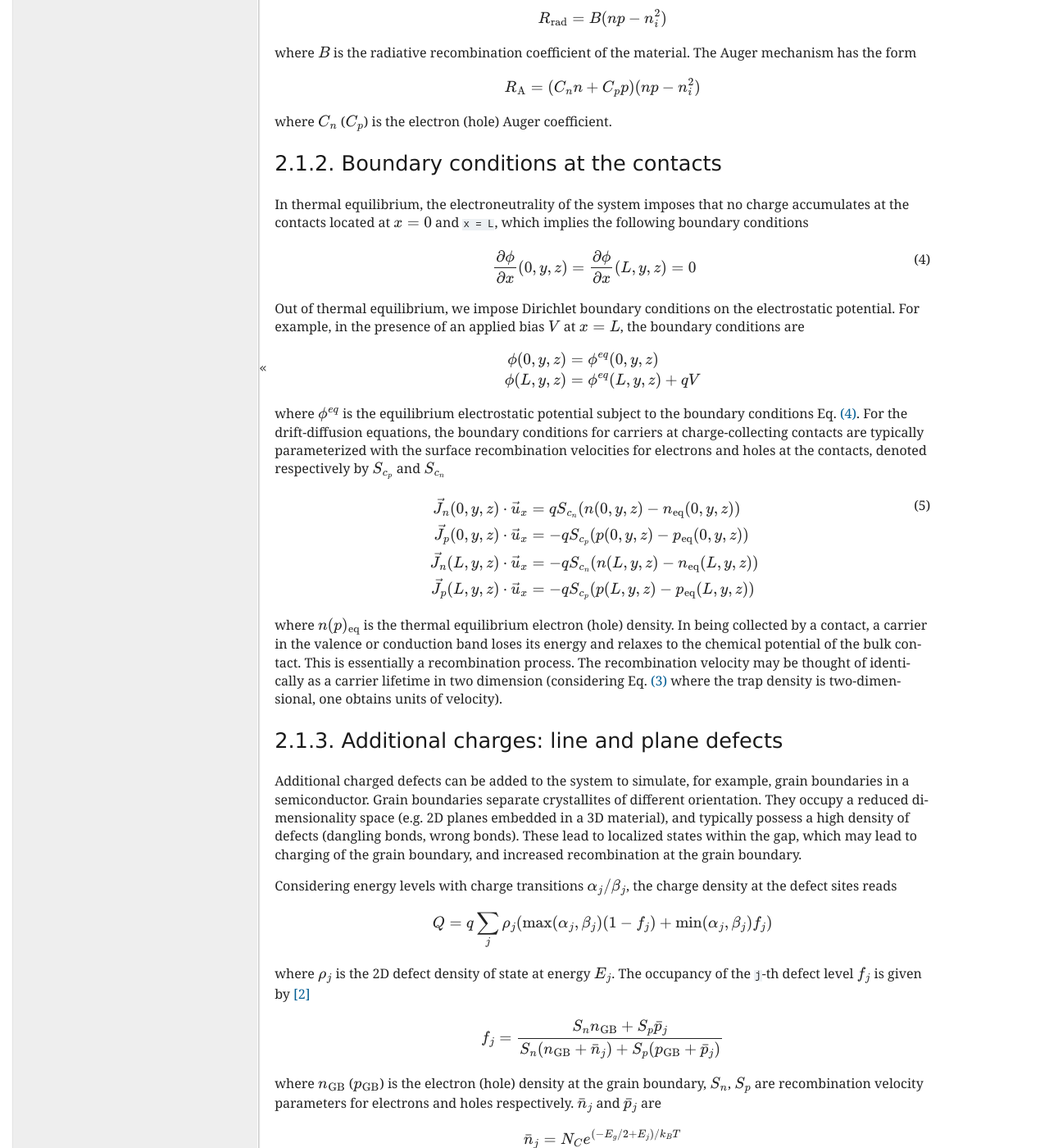
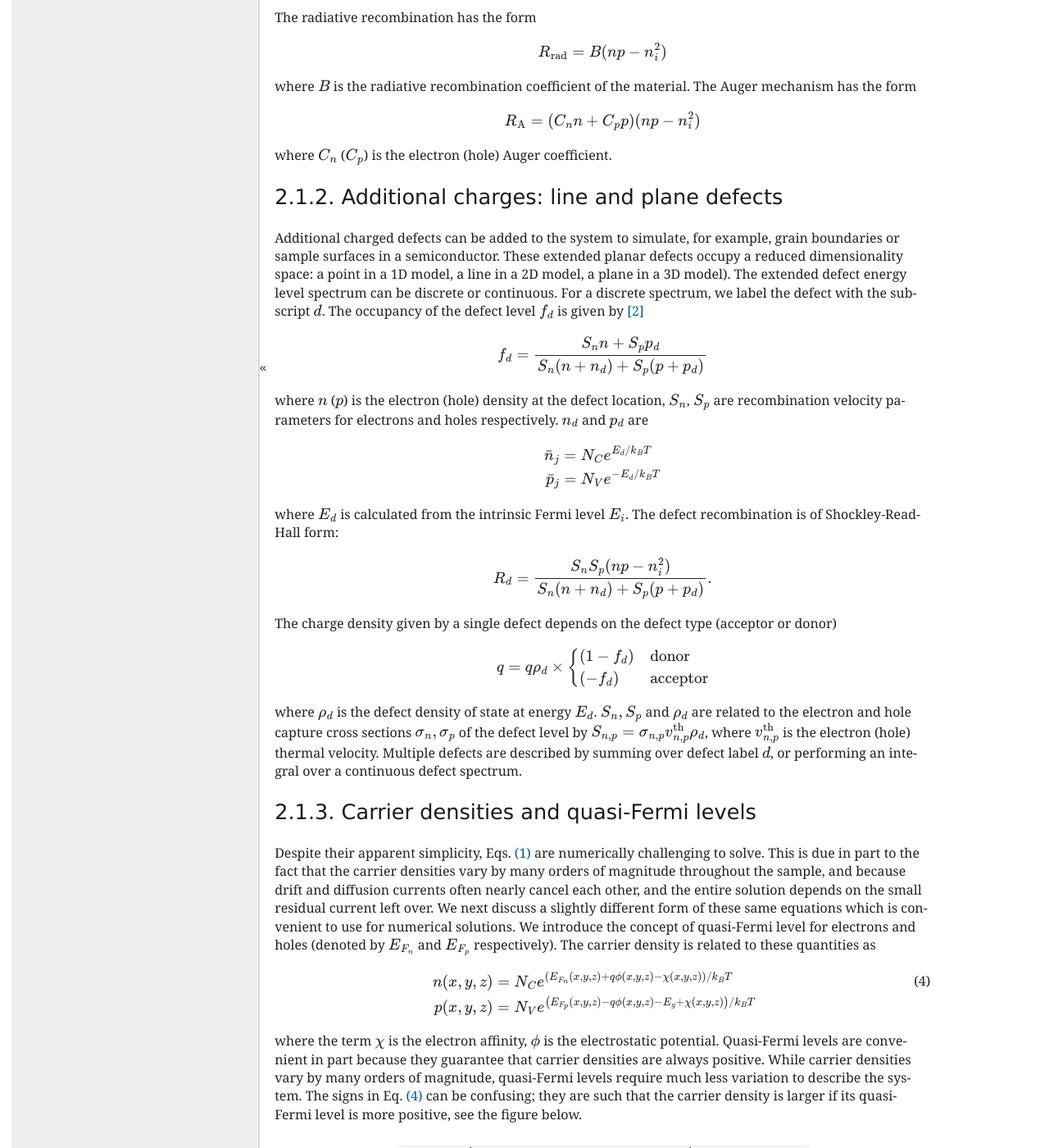
Before and after one commit to usnistgov/sesame, a Sphinx documentation site: the page built from doc/tutorial/intro.rst, in a window 1280 px wide and 1400 px high, scrolled down 1998 px. Shown: the whole window at 82% size. Built offline with Sphinx 7.4.7, drawn with Linux system fonts in a browser that asks for light colours; formulas are drawn with MathJax 3; cross-references to code outside the pages are shown as plain code; some of the changed text lies outside the part shown.

Commit message:
rewrote parts of the physical model section of the doc

```diff
--- a/doc/tutorial/intro.rst
+++ b/doc/tutorial/intro.rst
@@ -8,7 +8,7 @@
 .................................
 
 Our model system is shown below. It is a semiconductor device connected to two
-contacts in :math:`x=0` and :math:`x=L` (where :math:`L` is the length of
+contacts at :math:`x=0` and :math:`x=L` (where :math:`L` is the length of
 the device in the :math:`x`-direction). The doped regions are drawn for the
 example only, any doping profile can be considered.
 
@@ -22,7 +22,7 @@
 .. math::
    \vec{\nabla}\cdot \vec{J}_n &= -q(G-R)\\
    \vec{\nabla}\cdot \vec{J}_p &= q(G-R)\\
-   \Delta \phi &= \frac{\rho}{\epsilon\epsilon_0}
+   \vec{\nabla}\cdot (\vec{\nabla} \epsilon\epsilon_0 \phi) &= \rho
    :label: ddp
 
 with the currents
@@ -50,21 +50,25 @@
 
    \widetilde{\vec{\nabla}} \cdot \left(-\bar p \widetilde{\vec{\nabla}}\bar \phi - \widetilde{\vec{\nabla}}\bar p \right) &= -\bar U
 
-   \widetilde{\Delta} \bar \phi &= \frac{\bar n - \bar p}{\epsilon}
+   \widetilde{\vec{\nabla}} \cdot (\epsilon \vec{\nabla} \bar \phi) &= \bar n - \bar p
 
-where :math:`\widetilde{\vec{\nabla}}` is the dimensionless spatial first derivative
-operator, :math:`\widetilde{\Delta}` is the dimensionless Laplacian and
-the dimensionless variables are
+where :math:`\widetilde{\vec{\nabla}}` is the dimensionless spatial first
+derivative operator, and the dimensionless variables are
 
 .. math::
-   \bar \phi &= \frac{e\phi}{k_BT}\\
+   \bar \phi &= \frac{q\phi}{k_BT}\\
    \bar n &= n/N \\
    \bar p &= p/N \\
    \bar U &= \frac{U \lambda^2}{ND} \\
    \bar t &= t \frac{q\mu N}{\epsilon_0} \\
-   \bar J_{n,p} &= J_{n,p} \frac{qD_{n,p}N}{\lambda}
+   \bar J_{n,p} &= J_{n,p} \frac{qDN}{\lambda}
 
-We suppose that the recombination is through three mechanisms:
+with :math:`D=k_BT\mu/q` a diffusion coefficient corresponding to our choice of
+scaling for the mobility :math:`\mu=1~\mathrm{cm^2/(V\cdot s)}`. See the
+:func:`~sesame.builder.Scaling` class for the implementation of these scalings.
+
+
+We suppose that the bulk recombination is through three mechanisms:
 Shockley-Read-Hall, radiative and Auger.  Unlike the defect-mediated
 recombination, radiative and Auger processes are respectively second and third
 order in charge density. For this reason they become more important at higher
@@ -77,9 +81,12 @@
 .. math::
    R_{\rm SRH} = \frac{np - n_i^2}{\tau_p(n+n_1) + \tau_n(p+p_1)}
 
-where :math:`n^2_i = N_C N_V e^{-E_g/k_BT}, n_1 = N_C e^{-(E_C - E_T) /k_BT} ,
-p_1 = N_V e^{- (E_T - E_V) /k_BT}`, where :math:`E_T` is the
-energy level of the trap state. The above can be derived on very general grounds
+where :math:`n^2_i = N_C N_V e^{-E_g/k_BT}, n_1 = n_i e^{E_T /k_BT} ,
+p_1 = n_i e^{- E_T /k_BT}`, where :math:`E_T` is the
+energy level of the trap state, :math:`N_C` (:math:`N_V`) is the conduction (valence) band effective density of
+states. The equilibrium Fermi energy at which
+:math:`n=p=n_i` is the intrinsic energy level :math:`E_i`.
+The above can be derived on very general grounds
 (see Ref. [1]_, page 34). :math:`\tau_{n,(p)}` is the bulk lifetime for
 electrons (holes). It is given by
 
@@ -105,122 +112,79 @@
 
 where :math:`C_n` (:math:`C_p`) is the electron (hole) Auger coefficient.
 
-Boundary conditions at the contacts
-...................................
-In thermal equilibrium, the electroneutrality of the system imposes that no
-charge accumulates at the contacts located at :math:`x=0` and `x = L`, which
-implies the following boundary conditions
+Additional charges: line and plane defects
+............................................
+
+Additional charged defects can be added to the system to simulate, for example,
+grain boundaries or sample surfaces in a semiconductor. These extended planar
+defects occupy a reduced dimensionality space: a point in a 1D model, a line in
+a 2D model, a plane in a 3D model). The extended defect energy level spectrum
+can be discrete or continuous. For a discrete spectrum, we label the defect with
+the subscript :math:`d`. The occupancy of the defect level :math:`f_d` is given
+by [2]_
 
 .. math::
-   \frac{\partial \phi}{\partial x}(0, y, z) = \frac{\partial \phi}{\partial x}(L, y, z) = 0
-   :label: bc1
+    f_d = \frac{S_n n + S_p p_d}{S_n(n+n_d) + S_p(p+p_d)}
 
-Out of thermal equilibrium, we impose Dirichlet boundary conditions on the
-electrostatic potential. For example, in the presence of an applied bias
-:math:`V` at :math:`x=L`, the boundary conditions are
+where :math:`n` (:math:`p`) is the electron (hole) density at the
+defect location, :math:`S_n`, :math:`S_p` are recombination velocity parameters
+for electrons and holes respectively. :math:`n_d` and :math:`p_d` are
 
 .. math::
-   \phi(0, y, z) &= \phi^{eq}(0,y,z)\\
-   \phi(L, y, z) &= \phi^{eq}(L,y,z) + qV
+   \bar n_j &= N_C e^{E_d/k_BT}\\
+   \bar p_j &= N_V e^{- E_d/k_BT}
 
-where :math:`\phi^{eq}` is the equilibrium electrostatic potential subject to
-the boundary conditions Eq. :eq:`bc1`.
-For the drift-diffusion equations, the boundary conditions for carriers at
-charge-collecting contacts are typically parameterized with the
-surface recombination velocities for electrons and holes at the contacts,
-denoted respectively by :math:`S_{c_p}` and :math:`S_{c_n}`
+where :math:`E_d` is calculated from the intrinsic Fermi level :math:`E_i`.
+The defect recombination is of Shockley-Read-Hall form:
 
 .. math::
-   \vec{J}_n(0,y,z) \cdot \vec{u}_x &= qS_{c_n} (n(0,y,z) - n_{\rm eq}(0,y,z))\\
-   \vec{J}_p(0,y,z) \cdot \vec{u}_x &= -qS_{c_p} (p(0,y,z) - p_{\rm eq}(0,y,z))\\
-   \vec{J}_n(L,y,z) \cdot \vec{u}_x &= -qS_{c_n} (n(L,y,z) - n_{\rm eq}(L,y,z))\\
-   \vec{J}_p(L,y,z) \cdot \vec{u}_x &= -qS_{c_p} (p(L,y,z) - p_{\rm eq}(L,y,z))\\
-   :label: BCs
+   R_d = \frac{S_nS_p(n p - n_i^2)}{S_n(n + n_d) + S_p(p + p_d)}.
 
-where :math:`n(p)_{\rm eq}` is the thermal equilibrium electron (hole) density.
-In being collected by a contact, a carrier in the valence or conduction band
-loses its energy and relaxes to the chemical potential of the bulk contact.
-This is essentially a recombination process. The recombination velocity may be
-thought of identically as a carrier lifetime in two dimension (considering
-Eq. :eq:`tau` where the trap density is two-dimensional, one obtains units of
-velocity).
-
-Additional charges: line and plane defects
-............................................
-Additional charged defects can be added to the system to simulate, for example,
-grain boundaries in a semiconductor. Grain boundaries separate crystallites of
-different orientation. They occupy a reduced dimensionality space (e.g. 2D
-planes embedded in a 3D material), and typically possess a high density of
-defects (dangling bonds, wrong bonds). These lead to localized states
-within the gap, which may lead to charging of the grain boundary, and increased
-recombination at the grain boundary.
-
-Considering energy levels with charge transitions :math:`\alpha_j/\beta_j`, the
-charge density at the defect sites reads
+The charge density given by a single defect depends on the defect type (acceptor
+or donor)
 
 .. math::
-    Q = q\sum_j \rho_j (\mathrm{max}(\alpha_j, \beta_j) (1-f_j) + \mathrm{min}(\alpha_j, \beta_j) f_j)
+   q = q\rho_d \times \left\{
+    \begin{array}{ll}
+        (1-f_d) & \mbox{donor} \\
+        (-f_d) & \mbox{acceptor}
+    \end{array}
+    \right.
 
-where :math:`\rho_j` is the 2D defect density of state at energy :math:`E_j`.
-The occupancy of the `j`-th defect level :math:`f_j` is given by [2]_
+where :math:`\rho_d` is the defect density of state at energy :math:`E_d`.
+:math:`S_n, S_p` and :math:`\rho_d` are related to the electron and hole capture
+cross sections :math:`\sigma_n, \sigma_p` of the defect level by :math:`S_{n,p}
+= \sigma_{n,p}v^{\rm th}_{n,p}\rho_d`, where :math:`v^{\rm th}_{n,p}` is the
+electron (hole) thermal velocity.
+Multiple defects are described by summing over defect label :math:`d`, or
+performing an integral over a continuous defect spectrum.
 
-.. math::
-    f_j = \frac{S_n n_{\rm GB} + S_p \bar p_j}{S_n(n_{\rm GB}+\bar n_j) + S_p(p_{\rm GB}+\bar p_j)}
-
-where :math:`n_{\rm GB}` (:math:`p_{\rm GB}`) is the electron (hole) density at the
-grain boundary, :math:`S_n`, :math:`S_p` are recombination velocity parameters for electrons
-and holes respectively. :math:`\bar n_j` and :math:`\bar p_j` are
-
-.. math::
-   \bar n_j &= N_C e^{\left(-E_g/2 + E_j\right)/k_BT}\\
-   \bar p_j &= N_V e^{(-E_g/2 - E_j)/k_BT}
-
-where :math:`E_j` is calculated from midgap, :math:`N_C`
-(:math:`N_V`) is the conduction (valence) band effective density of states.
-
-
-The increased recombination at the grain boundary is included by an additional
-recombination term :math:`R_{\rm GB}` at the grain boundary core
-
-.. math::
-   R_{\rm GB} = \sum_j \frac{S_nS_p(n_{\rm GB} p_{\rm GB} - n_i^2)}
-   {S_n(n_{\rm GB} + \bar n_j) + S_p(p_{\rm GB} + \bar p_j)}
-
-Embedding a two-dimensional density into the three-dimensional model is formally
-accomplished with the use of a delta function. Numerically, the two-dimensional
-defect densities of states and the surface recombination velocities are divided
-by the size of the discretized grid :math:`dl` at the position of the plane, and along
-the direction normal to the plane.
 
 
 Carrier densities and quasi-Fermi levels
 ........................................
-
-Despite their apparent simplicity, Eqs. :eq:`ddp`, and the set of boundary
-conditions of the form of Eq. :eq:`BCs` are
-numerically challenging to solve. This is due in part to the fact that the
-carrier densities vary by many orders of
-magnitude throughout the sample, and because drift and diffusion currents often
-nearly cancel each other, and the
-entire solution depends on the small residual current left over. We next discuss
-a slightly different form of these
-same equations which is convenient to use for numerical solutions. We introduce
-the concept of quasi-Fermi level for
-electrons and holes (denoted by :math:`E_{F_n}` and :math:`E_{F_p}`  respectively). The carrier
-density is related to these quantities as
+Despite their apparent simplicity, Eqs. :eq:`ddp` are numerically challenging to
+solve. This is due in part to the fact that the carrier densities vary by many
+orders of magnitude throughout the sample, and because drift and diffusion
+currents often nearly cancel each other, and the entire solution depends on the
+small residual current left over. We next discuss a slightly different form of
+these same equations which is convenient to use for numerical solutions. We
+introduce the concept of quasi-Fermi level for electrons and holes (denoted by
+:math:`E_{F_n}` and :math:`E_{F_p}`  respectively). The carrier density is
+related to these quantities as
 
 .. math::
-   n(x,y,z) &= N_C e^{\left(E_{F_n}(x,y,z) + q\phi(x,y,z) - b_l\right)/k_BT}\\
-   p(x,y,z) &= N_V e^{\left(E_{F_p}(x,y,z) - q\phi(x,y,z) - E g +b_l\right)/k_BT}
+   n(x,y,z) &= N_C e^{\left(E_{F_n}(x,y,z) + q\phi(x,y,z) - \chi(x,y,z)\right)/k_BT}\\
+   p(x,y,z) &= N_V e^{\left(E_{F_p}(x,y,z) - q\phi(x,y,z) - E_g+\chi(x,y,z)\right)/k_BT}
    :label: np
 
-where the term :math:`b_l` essentially sets (or is set by) the zero of energy
-for the electrostatic potential (the default value is 0).  Quasi-Fermi levels
-are convenient in part because they guarantee that carrier densities are always
-positive. While carrier densities vary by many orders of magnitude, quasi-Fermi
-levels require much less variation to describe the system. The signs in Eq.
-:eq:`np` can be confusing; they are such that the carrier density is larger if
-its quasi-Fermi level is more positive, see the figure below.
+where the term :math:`\chi` is the electron affinity, :math:`\phi` is the
+electrostatic potential. Quasi-Fermi levels are convenient in part because they
+guarantee that carrier densities are always positive. While carrier densities
+vary by many orders of magnitude, quasi-Fermi levels require much less variation
+to describe the system. The signs in Eq.  :eq:`np` can be confusing; they are
+such that the carrier density is larger if its quasi-Fermi level is more
+positive, see the figure below.
 
 .. figure:: bands.*
    :align: center
@@ -228,8 +192,8 @@
 
    Equilibrium energy level diagrams showing the electron quasi-Fermi
    level in an n-type (p-type) semiconductor on the left (right). We chose
-   :math:`q\phi = -E_g/2` to make electron and hole quasi-Fermi levels
-   symmetric.
+   :math:`q\phi = -E_g/2` and :math:`\chi=0` to make electron and hole
+   quasi-Fermi levels symmetric.
 
 On an energy diagram, this
 means that more positive electron quasi-Fermi levels are plotted closer to the
@@ -253,6 +217,93 @@
 These relations for the currents will be used in the discretization of Eq.
 :eq:`ddp`.
 
+Boundary conditions at the contacts
+...................................
+
+Equilibrium boundary conditions
+^^^^^^^^^^^^^^^^^^^^^^^^^^^^^^^
+For a given system, Sesame first solves the equilibrium problem. In equilibrium,
+the quasi-Fermi level of electrons and holes are equal and spatially
+constant.  We choose an energy reference such that in equilibrium,
+:math:`E_{F_p} = E_{F_n} = 0`. The equilibrium problem is therefore
+reduced to a single variable :math:`\phi`. Sesame employs both
+Dirichlet and Neumann equilibrium boundary conditions
+for :math:`\phi`, which we discuss next.
+
+
+Dirichlet boundary conditions
+"""""""""""""""""""""""""""""
+Sesame uses Dirichlet boundary conditions as the
+default. This is the appropriate choice when the equilibrium charge
+density at the contacts is known *a priori*, and applies for Ohmic and ideal
+Schottky contacts. For Ohmic boundary conditions, the carrier density is assumed
+to be equal and opposite to the ionized dopant density at the contact. For an
+n-type contact with :math:`N_D` ionized donors at the :math:`x = 0` contact, Eq.
+:eq:`np` yields the expression for :math:`\phi^{eq}(x = 0)`:
+
+.. math::
+    \phi^{eq} (0,y,z) = k_BT Ln\left(N_D/N_C \right) -  \chi(0,y,z)
+
+Similar reasoning yields expressions for :math:`\phi^{eq}` for p-type doping and
+at the :math:`x = L` contact.  For Schottky contacts, we assume that the Fermi
+level at the contact is equal to the Fermi level of the metal.  This implies
+that the equilibrium electron density is :math:`N_C exp [-(\Phi_M-\chi)/k_BT]`
+where :math:`\Phi_M` is the work function of the metal contact. Eq. :eq:`np`
+then yields the expression for :math:`\phi^{eq}` (shown here for
+the :math:`x = 0` contact):
+
+.. math::
+    \phi^{eq} (0,y,z) = -\Phi_M|_{x=0 contact}
+
+An identical expression applies for the :math:`x = L` contact.
+
+Neumann boundary conditions
+"""""""""""""""""""""""""""
+Sesame also has an option for Neumann boundary conditions, where it is assumed
+that the electrostatic field at the contact vanishes:
+
+.. math::
+   \frac{\partial \phi^{eq}}{\partial x}(0, y, z) = \frac{\partial \phi^{eq}}{\partial x}(L, y, z) = 0
+   :label: bc1
+
+The equilibrium potential :math:`\phi^{eq}` determines the equilibrium
+densities :math:`n_{eq}, p_{eq}` according to Eqs. :eq:`np` with :math:`E_{F_n}
+= E_{F_p} = 0`.
+
+
+Out of equilibrium boundary conditions
+^^^^^^^^^^^^^^^^^^^^^^^^^^^^^^^^^^^^^^
+Out of thermal equilibrium, we impose Dirichlet boundary conditions on the
+electrostatic potential. For example, in the presence of an applied bias
+:math:`V` at :math:`x=L`, the boundary conditions are
+
+.. math::
+   \phi(0, y, z) &= \phi^{eq}(0,y,z)\\
+   \phi(L, y, z) &= \phi^{eq}(L,y,z) + qV
+
+
+For the drift-diffusion equations, the boundary conditions for carriers at
+charge-collecting contacts are typically parameterized with the
+surface recombination velocities for electrons and holes at the contacts,
+denoted respectively by :math:`S_{c_p}` and :math:`S_{c_n}`
+
+.. math::
+   \vec{J}_n(0,y,z) \cdot \vec{u}_x &= qS_{c_n} (n(0,y,z) - n_{\rm eq}(0,y,z))\\
+   \vec{J}_p(0,y,z) \cdot \vec{u}_x &= -qS_{c_p} (p(0,y,z) - p_{\rm eq}(0,y,z))\\
+   \vec{J}_n(L,y,z) \cdot \vec{u}_x &= -qS_{c_n} (n(L,y,z) - n_{\rm eq}(L,y,z))\\
+   \vec{J}_p(L,y,z) \cdot \vec{u}_x &= -qS_{c_p} (p(L,y,z) - p_{\rm eq}(L,y,z))\\
+   :label: BCs
+
+where :math:`n(p)_{\rm eq}` is the thermal equilibrium electron (hole) density.
+In being collected by a contact, a carrier in the valence or conduction band
+loses its energy and relaxes to the chemical potential of the bulk contact.
+This is essentially a recombination process. The recombination velocity may be
+thought of identically as a carrier lifetime in two dimensions (considering
+Eq. :eq:`tau` where the trap density is two-dimensional, one obtains units of
+velocity).
+
+
+
 .. rubric:: References
 .. [1] S. J. Fonash, *Solar cell device physics*, Academic Press 1981.
 .. [2] W. Shockley, W. T. Read, Jr., *Phys. Rev.*, **87**, 835 (1952).
```
